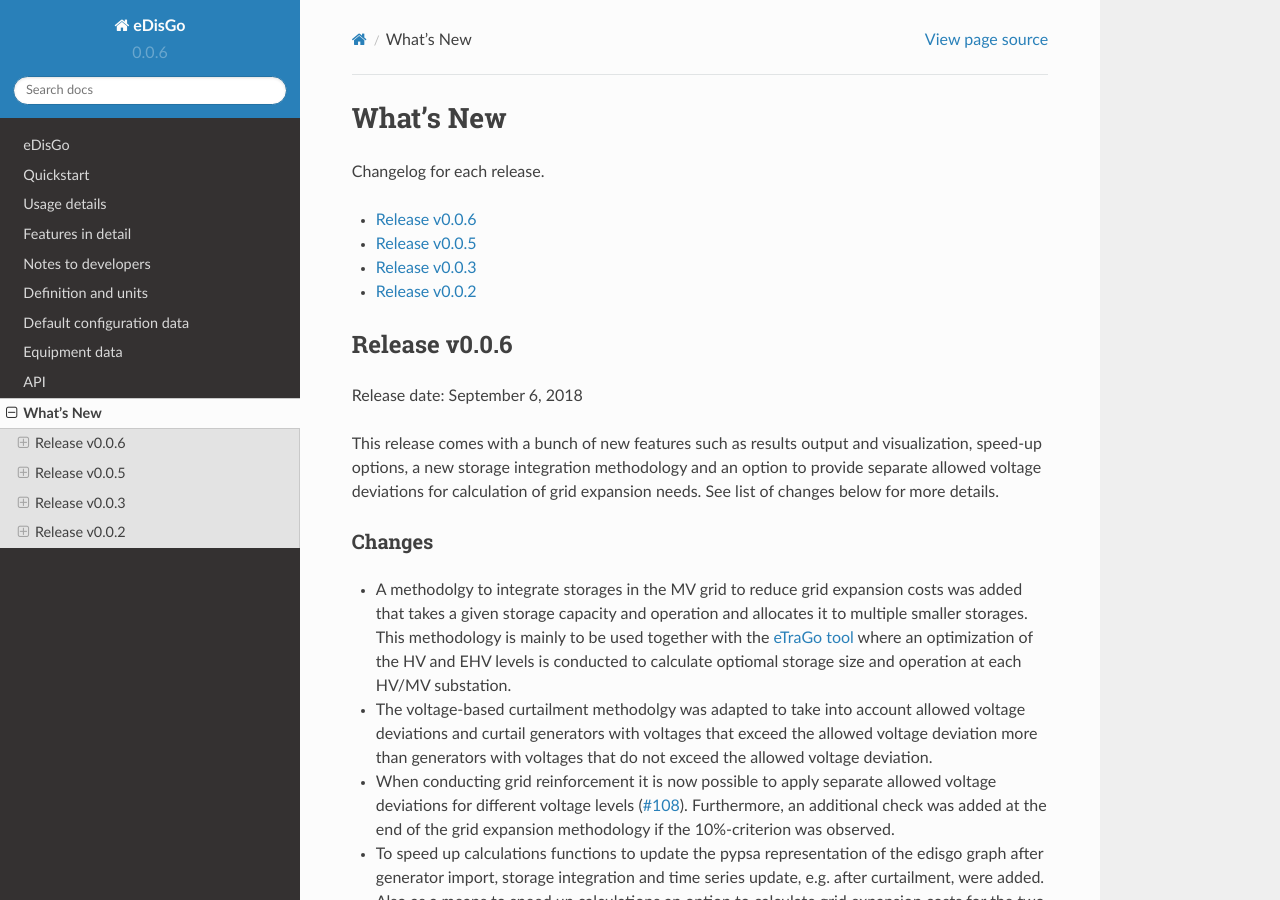
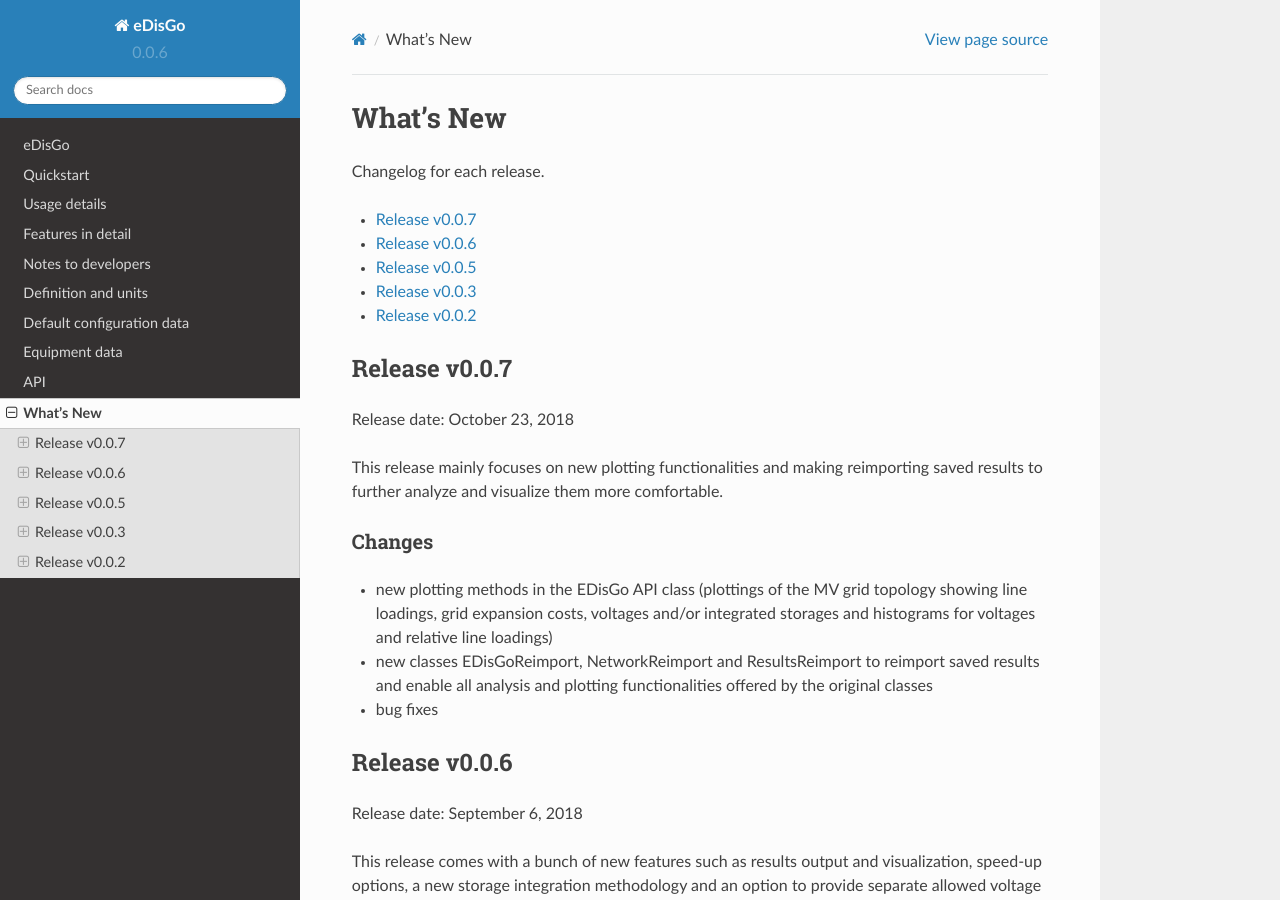
Before and after one commit to openego/eDisGo, a Sphinx documentation site: the page built from doc/whatsnew.rst, in a window 1280 px wide and 900 px high. Built offline with Sphinx 7.4.7 and the Read the Docs theme 2.0.0, drawn with Linux system fonts in a browser that asks for light colours; formulas are drawn with MathJax 3.

Commit message:
Add whatsnew for release

```diff
--- a/doc/whatsnew.rst
+++ b/doc/whatsnew.rst
@@ -8,6 +8,7 @@ Changelog for each release.
     :local:
     :backlinks: top
 
+.. include::  whatsnew/v0-0-7.rst
 .. include::  whatsnew/v0-0-6.rst
 .. include::  whatsnew/v0-0-5.rst
 .. include::  whatsnew/v0-0-3.rst
--- a/doc/whatsnew/v0-0-7.rst
+++ b/doc/whatsnew/v0-0-7.rst
@@ -1,9 +1,17 @@
 Release v0.0.7
 ==============
 
-Release date: <MONTH> <DAY>, 2018
+Release date: October 23, 2018
 
-<Summary>
+This release mainly focuses on new plotting functionalities and making reimporting saved results
+to further analyze and visualize them more comfortable.
 
 Changes
 -------
+
+* new plotting methods in the EDisGo API class (plottings of the MV grid topology showing line loadings,
+  grid expansion costs, voltages and/or integrated storages and histograms
+  for voltages and relative line loadings)
+* new classes EDisGoReimport, NetworkReimport and ResultsReimport to reimport saved results
+  and enable all analysis and plotting functionalities offered by the original classes
+* bug fixes
```
